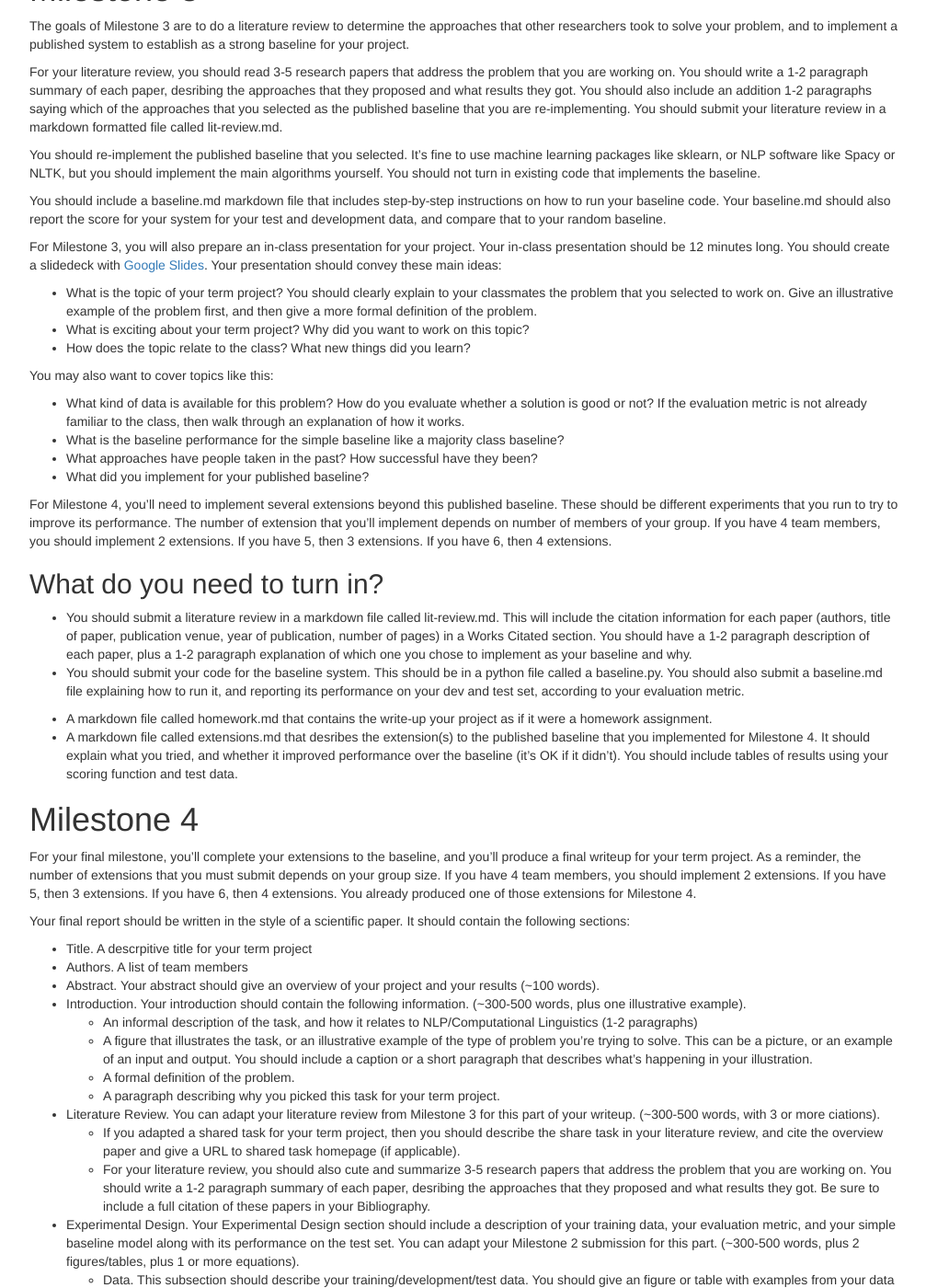
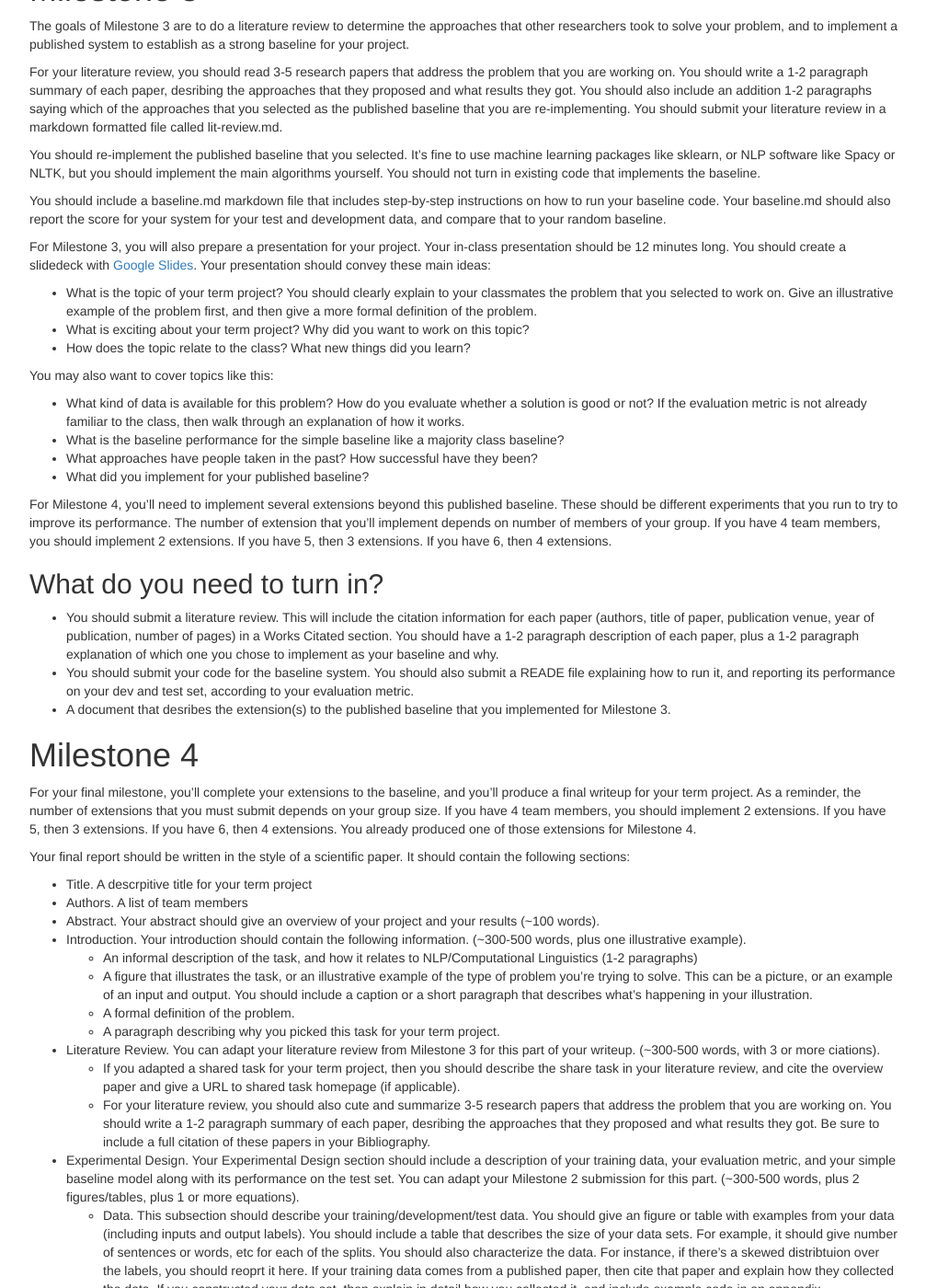
Before and after one commit to computational-linguistics-class/computational-linguistics-class.github.io, a Jekyll site: the page built from term-project.md, in a window 1280 px wide and 1400 px high, scrolled down 4064 px. Shown: the whole window at 92% size, without its empty margins (233-1240 px from the left). Built offline with Jekyll 4.4.1, drawn with Linux system fonts in a browser that asks for light colours; nearby versions of some CDN libraries; a script that is not in the unit is left out; comment, search, counter and statistics services are not loaded.

Commit message:
Update term-project.md

```diff
--- a/term-project.md
+++ b/term-project.md
@@ -194,7 +194,7 @@ You should re-implement the published baseline that you selected.  It's fine to
 
 You should include a baseline.md markdown file that includes step-by-step instructions on how to run your baseline code.   Your baseline.md should also report the score for your system for your test and development data, and compare that to your random baseline.
 
-For Milestone 3, you will also prepare an in-class presentation for your project.
+For Milestone 3, you will also prepare a presentation for your project.
 Your in-class presentation should be 12 minutes long.  You should create a slidedeck with [Google Slides](https://www.google.com/slides/about/).  Your presentation should convey  these main ideas:
 * What is the topic of your term project?  You should clearly explain to your classmates the problem that you selected to work on.  Give an illustrative example of the problem first, and then give a more formal definition of the problem.
 * What is exciting about your term project?  Why did you want to work on this topic?
@@ -214,11 +214,9 @@ For Milestone 4, you'll need to implement several extensions beyond this publish
 
 ## What do you need to turn in?
 
-* You should submit a literature review in a markdown file called lit-review.md.  This will include the citation information for each paper  (authors, title of paper, publication venue, year of publication, number of pages) in a Works Citated section. You should have a 1-2 paragraph description of each paper, plus a 1-2 paragraph explanation of which one you chose to implement as your baseline and why.
-* You should submit your code for the baseline system.  This should be in a python file called a baseline.py.  You should also submit a baseline.md file explaining how to run it, and reporting its performance on your dev and test set, according to your evaluation metric.
-
-* A markdown file called homework.md that contains the write-up your project as if it were a homework assignment.
-* A markdown file called extensions.md that desribes the extension(s) to the published baseline that you implemented for Milestone 4.  It should explain what you tried, and whether it improved performance over the baseline (it's OK if it didn't).  You should include tables of results using your scoring function and test data.
+* You should submit a literature review.  This will include the citation information for each paper  (authors, title of paper, publication venue, year of publication, number of pages) in a Works Citated section. You should have a 1-2 paragraph description of each paper, plus a 1-2 paragraph explanation of which one you chose to implement as your baseline and why.
+* You should submit your code for the baseline system.   You should also submit a READE file explaining how to run it, and reporting its performance on your dev and test set, according to your evaluation metric.
+* A document that desribes the extension(s) to the published baseline that you implemented for Milestone 3.
 
 
 
```
